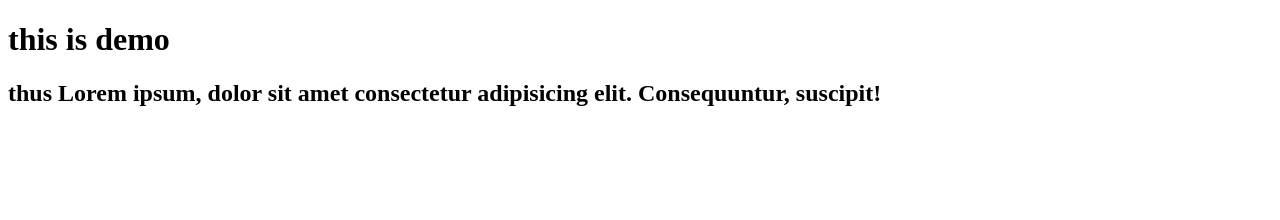
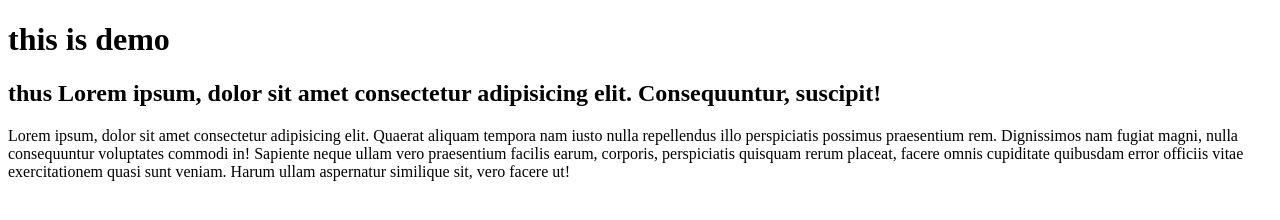
Before and after one commit to mehraj183063/demo-github, a plain HTML site: page index.html in a window 1280 px wide. Drawn offline with Linux system fonts and the light colour scheme.

Commit message:
paragraph commit

```diff
--- a/index.html
+++ b/index.html
@@ -12,6 +12,12 @@
     <h1>this is demo</h1>
     <h2>thus Lorem ipsum, dolor sit amet consectetur adipisicing elit. Consequuntur, suscipit! </h2>
 
+    <p>Lorem ipsum, dolor sit amet consectetur adipisicing elit. Quaerat aliquam tempora nam iusto nulla repellendus
+        illo perspiciatis possimus praesentium rem. Dignissimos nam fugiat magni, nulla consequuntur voluptates commodi
+        in! Sapiente neque ullam vero praesentium facilis earum, corporis, perspiciatis quisquam rerum placeat, facere
+        omnis cupiditate quibusdam error officiis vitae exercitationem quasi sunt veniam. Harum ullam aspernatur
+        similique sit, vero facere ut!</p>
+
 </body>
 
 </html>
```
